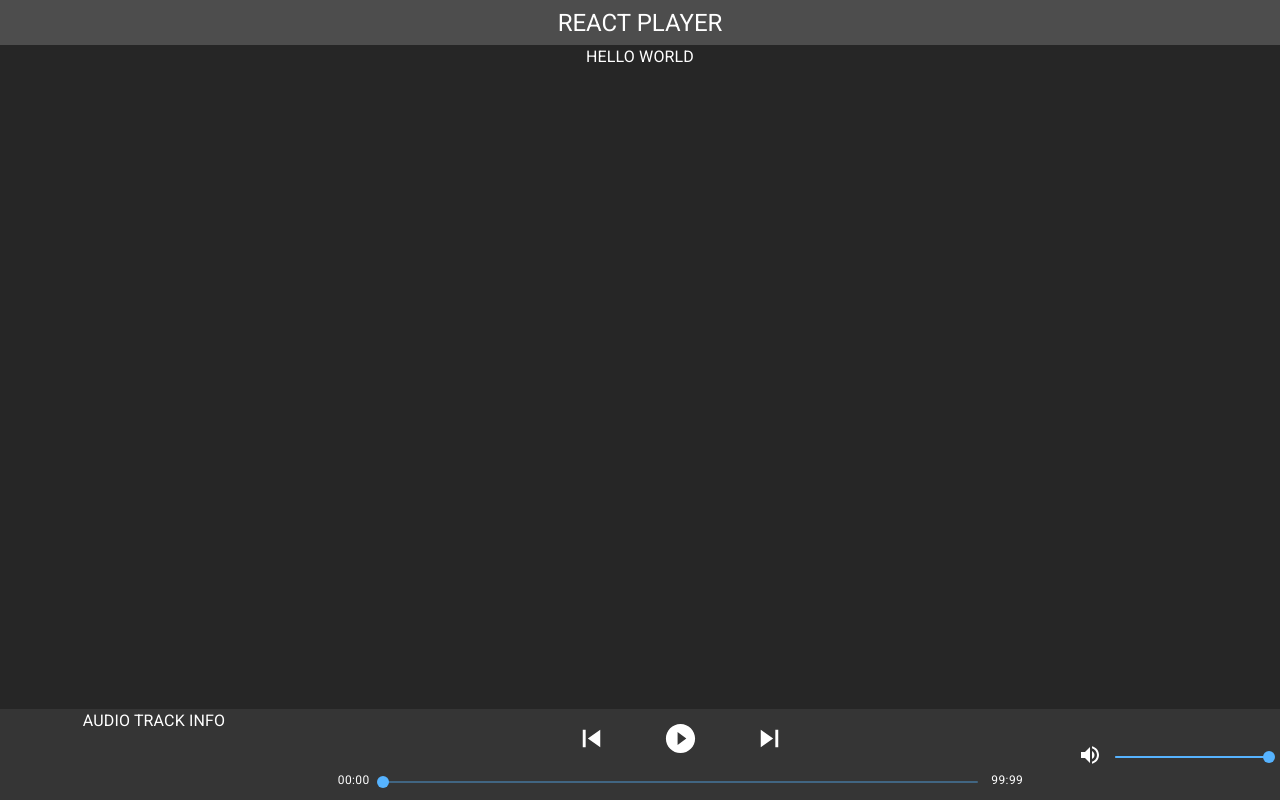
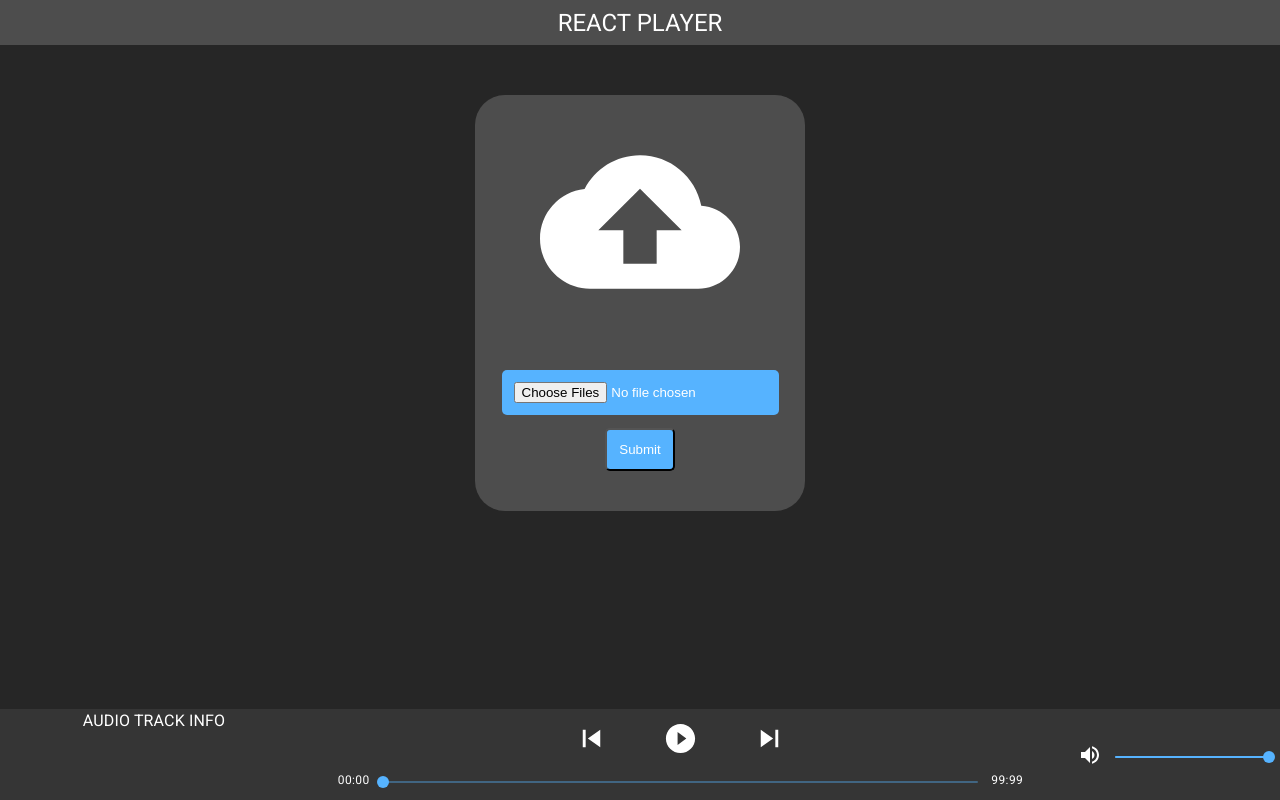
Before and after one commit to ianlibasora/ReactPlayer, a React (Create React App) app in the folder react-player/: page / in a window 1280 px wide. Built offline with nearby package versions, Linux system fonts and the light colour scheme.

Commit message:
Added basic menu + track form styling

```diff
--- a/react-player/src/App.js
+++ b/react-player/src/App.js
@@ -8,20 +8,23 @@ import { useState } from 'react';
 
 import TrackBar from './components/TrackBar';
 import Header from './components/Header';
+import Menu from './components/Menu';
 
 function App() {
    const theme = useTheme()
    const [value, setValue] = useState(200)
    const [trackTime, setTrackTime] = useState(0)
+   let [trackList, trackListHook] = useState([])
+   let [trackQueue, trackQueueHook] = useState([])
 
    return (
       <div className="App">
          <Header/>
 
-         <div className="menu" style={{color: `${theme.palette.primary.contrastText}`}}>
+         <div className="menuContainer" style={{color: `${theme.palette.primary.contrastText}`}}>
             <Grid container justify="center" alignItems="stretch">
                <Grid item>
-                  <Typography>HELLO WORLD</Typography>
+                  <Menu trackList={trackList} trackListHook={trackListHook}/>
                </Grid>
             </Grid>
          </div>
--- /dev/null
+++ b/react-player/src/components/Menu.js
@@ -0,0 +1,24 @@
+
+import React from 'react';
+import { Typography } from '@material-ui/core';
+import { useTheme } from '@material-ui/core';
+
+import TrackForm from './TrackForm';
+
+export default function Menu({trackList, trackListHook}) {
+   const theme = useTheme()
+
+   if (trackList.length === 0) {
+      return (
+         <div>
+            <TrackForm trackList={trackList} trackListHook={trackListHook}/>
+         </div>
+      )
+   } else {
+      return (
+         <div>
+            <Typography>TRACKLIST CONTAINS ITEMS</Typography>
+         </div>
+      )
+   }
+}
--- /dev/null
+++ b/react-player/src/components/TrackForm.js
@@ -0,0 +1,24 @@
+
+import React from 'react';
+import { useTheme } from '@material-ui/core';
+import CloudUploadIcon from '@material-ui/icons/CloudUpload';
+
+export default function TrackForm({trackList, trackListHook}) {
+   const theme = useTheme()
+
+   return (
+      <div className="formContainer" style={{backgroundColor: theme.palette.primary.light}}>
+         <div className="formIcon">
+            <CloudUploadIcon fontSize="inherit"/>
+         </div>
+         <form>
+            <div className="formControl">
+               <input type="file" id="fileIn" placeholder="Add Tracks" multiple></input>
+            </div>
+            <div className="formControl">
+               <input type="submit" value="Submit"></input>
+            </div>
+         </form>
+      </div>
+   )
+}
--- a/react-player/src/index.css
+++ b/react-player/src/index.css
@@ -16,7 +16,7 @@ code {
    padding: 5pt;
 }
 
-.menu {
+.menuContainer {
    background-color: #262626;
    min-height: 90vh;
 }
@@ -32,3 +32,30 @@ code {
    margin-top: 10%;
    padding: 5%;
 }
+
+.formContainer {
+   border-radius: 30px;
+   padding: 20pt;
+   margin-top: 15%;
+}
+
+.formIcon {
+   font-size: 1250%;
+   padding: 0px;
+}
+
+.formControl input {
+   border-radius: 5px;
+   margin-bottom: 10pt;
+   padding: 12px;
+   cursor: pointer;
+   color: white;
+   background-color: #56b3ff;
+}
+
+.formControl input:hover {
+   -webkit-transition: background-color 100ms linear;
+   -ms-transition: background-color 100ms linear;
+   transition: background-color 100ms linear;
+   background-color: #0084cb;
+}
```
